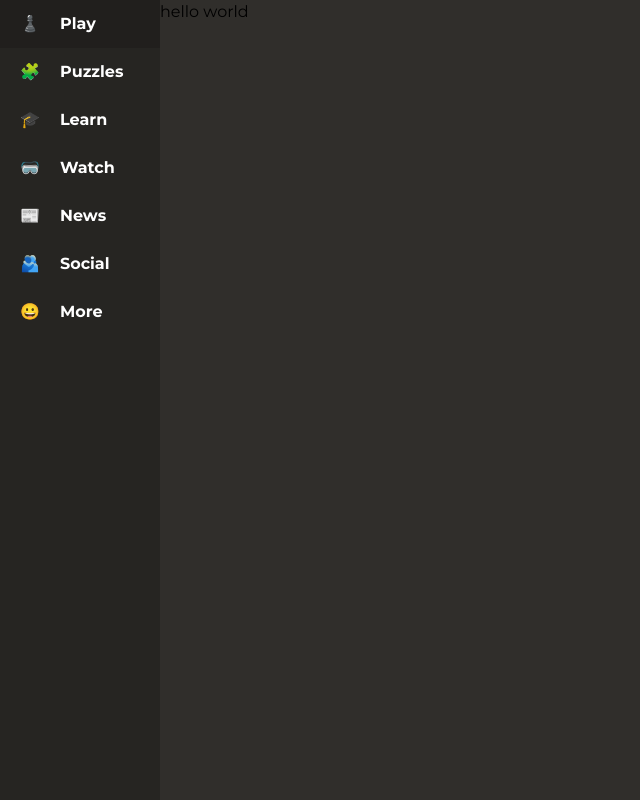
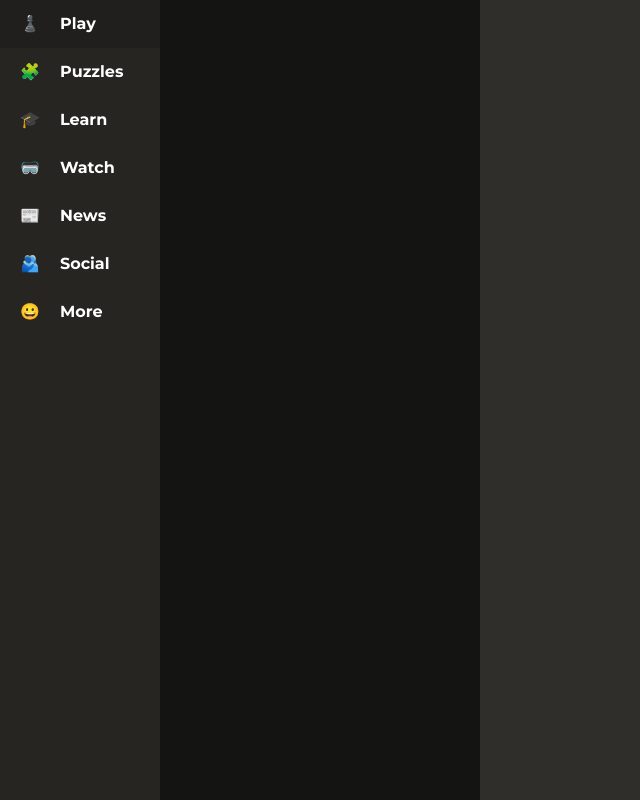
Before and after one commit to poloman719/chess.com-clone-svelte, a SvelteKit app: page / in a window 1280 px wide. Shown: the whole page, without its empty margins (0-640 px from the left). Built offline with nearby package versions, Linux system fonts and the light colour scheme.

Commit message:
not much

```diff
--- a/src/routes/+layout.svelte
+++ b/src/routes/+layout.svelte
@@ -1,18 +1,21 @@
 <script>
 	import '../app.css';
 	import NavItem from './NavItem.svelte';
+
+	const navItems = [{icon: "♟️", title: "Play"}]
 </script>
 
 <div class="flex">
 	<div class="h-screen w-40 m-0 flex flex-col bg-gray-100 text-white shadow-lg">
-		<NavItem icon="♟️" title="Play"/>
-		<NavItem icon="🧩" title="Puzzles"/>
-		<NavItem icon="🎓" title="Learn"/>
-		<NavItem icon="🥽" title="Watch"/>
-		<NavItem icon="📰" title="News"/>
-		<NavItem icon="🫂" title="Social"/>
-		<NavItem icon="😀" title="More"/>
+		<NavItem icon="♟️" title="Play" />
+		<NavItem icon="🧩" title="Puzzles" />
+		<NavItem icon="🎓" title="Learn" />
+		<NavItem icon="🥽" title="Watch" />
+		<NavItem icon="📰" title="News" />
+		<NavItem icon="🫂" title="Social" />
+		<NavItem icon="😀" title="More" />
 	</div>
+	<div class="bg-gray-25 fixed left-40 w-80 h-screen"></div>
 	<div class="bg-gray-200 flex-grow">
 		<slot />
 	</div>
```
